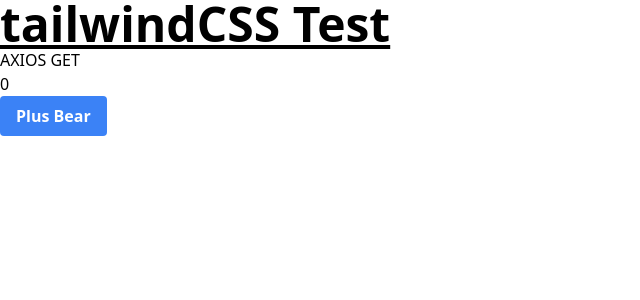
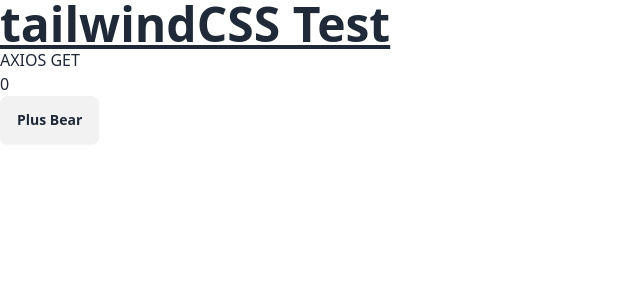
Before and after one commit to vaaast-lake/ssafy-comon-moducha, a React (Vite) app in the folder frontend/: page / in a window 1280 px wide. Shown: the top 300 px of the page, without its empty margins (0-640 px from the left). Built offline with nearby package versions, Linux system fonts and the light colour scheme; no server answers; the HTML template or start-up script is replaced by a standard one.

Commit message:
[FE] feat: 추가 의존성 설치 #S11P11D202-238 react-query, quils, daisyUI, react-router

```diff
--- a/frontend/package.json
+++ b/frontend/package.json
@@ -10,18 +10,23 @@
     "preview": "vite preview"
   },
   "dependencies": {
+    "@tanstack/react-query": "^5.51.3",
     "axios": "^1.7.2",
+    "quill": "^2.0.2",
     "react": "^18.3.1",
     "react-dom": "^18.3.1",
+    "react-router-dom": "^6.25.0",
     "zustand": "^4.5.4"
   },
   "devDependencies": {
+    "@tanstack/eslint-plugin-query": "^5.51.1",
     "@types/react": "^18.3.3",
     "@types/react-dom": "^18.3.0",
     "@typescript-eslint/eslint-plugin": "^7.13.1",
     "@typescript-eslint/parser": "^7.13.1",
     "@vitejs/plugin-react": "^4.3.1",
     "autoprefixer": "^10.4.19",
+    "daisyui": "^4.12.10",
     "eslint": "^8.57.0",
     "eslint-config-prettier": "^9.1.0",
     "eslint-plugin-react-hooks": "^4.6.2",
--- a/frontend/src/components/BearControl.tsx
+++ b/frontend/src/components/BearControl.tsx
@@ -3,10 +3,7 @@
 const BearControl = () => {
   const increaseBear = useBearStore((state) => state.increaseBear);
   return (
-    <button
-      className="bg-blue-500 hover:bg-blue-700 text-white font-bold py-2 px-4 rounded"
-      onClick={increaseBear}
-    >
+    <button className="btn" onClick={increaseBear}>
       Plus Bear
     </button>
   );
--- a/frontend/tailwind.config.js
+++ b/frontend/tailwind.config.js
@@ -1,8 +1,10 @@
 /** @type {import('tailwindcss').Config} */
+import daisyui from 'daisyui';
+
 export default {
   content: ['./src/**/*.{js,jsx,ts,tsx}'],
   theme: {
     extend: {},
   },
-  plugins: [],
+  plugins: [daisyui],
 };
```
Also changed, not shown: 1 other file (tests, documents, lock files or other folders).
